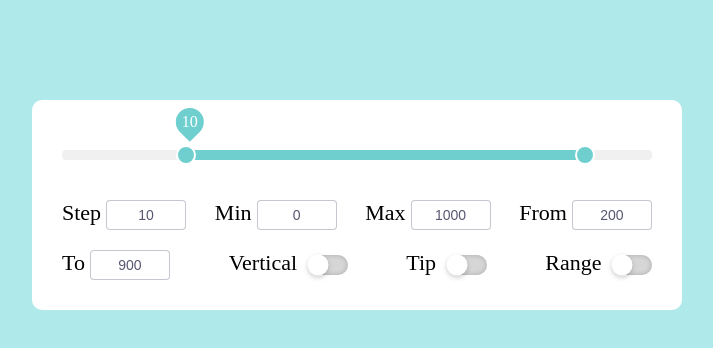
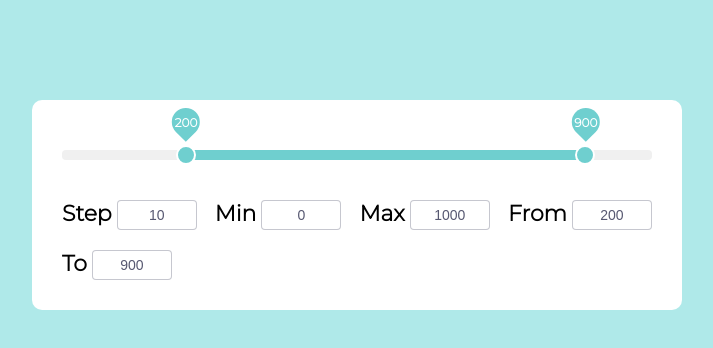
Before and after one commit to FrusE1/Slider, a plain HTML site: page index.html in a window 1280 px wide. Shown: the whole page, without its empty margins (283-996 px from the left). Drawn offline with Linux system fonts and the light colour scheme.

Commit message:
added tip to value and connected font montserrat

```diff
--- a/index.html
+++ b/index.html
@@ -6,6 +6,9 @@
 	<meta http-equiv="X-UA-Compatible" content="IE=edge">
 	<meta name="viewport" content="width=device-width, initial-scale=1.0">
 	<link rel="stylesheet" href="style.css">
+	<link rel="preconnect" href="https://fonts.googleapis.com">
+	<link rel="preconnect" href="https://fonts.gstatic.com" crossorigin>
+	<link href="https://fonts.googleapis.com/css2?family=Montserrat:wght@300&display=swap" rel="stylesheet">
 	<title>Document</title>
 </head>
 
--- a/script.js
+++ b/script.js
@@ -9,7 +9,8 @@ function getTemplateSlider(args) {
       <input type="range" data-type="range" data-slider="minus" min="${min}" max="${max}" value="${from}" step="${step}">
       <input type="range" data-type="range" data-slider="plus" min="${min}" max="${max}" value="${to}" step="${step}">
     </div>
-    <div class="tip-from"><span>10</span></div>
+    <div class="range-slider__tip tip-from tip-active"><span>10</span></div>
+    <div class="range-slider__tip tip-to tip-active"><span>10</span></div>
   </div>
   <div class="slider__panel slider-panel">
     <div class="slider-panel__step slider-panel__elem">
@@ -31,21 +32,6 @@ function getTemplateSlider(args) {
     <div class="slider-panel__interval_max slider-panel__elem">
       <div class="slider-panel__text">To</div>
       <input type="number" data-slider="to" min="${min}" max="${max}" value="${to}">
-    </div>
-    <div class="slider-panel__checkbox slider-panel__elem">
-      <label class="slider-panel__text">Vertical
-        <input type="checkbox"></input>
-      </label>
-    </div>
-    <div class="slider-panel__checkbox slider-panel__elem">
-      <label class="slider-panel__text">Tip
-        <input type="checkbox"></input>
-      </label>
-    </div>
-    <div class="slider-panel__checkbox slider-panel__elem">
-      <label class="slider-panel__text">Range
-        <input type="checkbox"></input>
-      </label>
     </div>
   </div>
   `
@@ -94,6 +80,7 @@ class Slider {
       from: document.querySelector('[data-slider="from"]'),
       to: document.querySelector('[data-slider="to"]'),
       tipFrom: document.querySelector('.tip-from'),
+      tipTo: document.querySelector('.tip-to'),
     }
   }
 
@@ -107,6 +94,7 @@ class Slider {
       indicator: this.setIndicatorValue.bind(this),
       gapMin: this.calcGapIndicatorMin.bind(this),
       gapMax: this.calcGapIndicatorMax.bind(this),
+      tip: this.setTipValue.bind(this),
     }
   }
 
@@ -126,11 +114,14 @@ class Slider {
   }
 
   handleIndicatorPosition() {
-    const { slider, indicatorMin, indicatorMax, from, to } = this.sliderElements;
+    const { slider, indicatorMin, indicatorMax, from, to, tipFrom, tipTo } = this.sliderElements;
 
     slider.addEventListener('input', (event) => {
       from.value = this.from = indicatorMin.value;
       to.value = this.to = indicatorMax.value;
+      console.log(this.from);
+      tipFrom.querySelector('span').textContent = from.value;
+      tipTo.querySelector('span').textContent = to.value;
       if (event.target.dataset.slider === "minus") {
         this.calcGapIndicatorMin.bind(this)();
       }
@@ -153,11 +144,12 @@ class Slider {
   }
 
   calcIndicatorPosition() {
-    const { indicatorBody, indicatorMin, indicatorMax, tipFrom } = this.sliderElements;
+    const { indicatorBody, indicatorMin, indicatorMax, tipFrom, tipTo } = this.sliderElements;
 
     indicatorBody.style.left = `${((indicatorMin.value - this.min) / (this.max - this.min)) * 100}%`;
     indicatorBody.style.right = `${100 - (((indicatorMax.value - this.min) / (this.max - this.min)) * 100)}%`;
-    tipFrom.style.left = `${((indicatorMin.value - this.min) / (this.max - this.min)) * 100}%`;
+    tipFrom.style.left = `${((indicatorMin.value - this.min) / (this.max - this.min)) * 96.8}%`;
+    tipTo.style.left = `${((indicatorMax.value - this.min) / (this.max - this.min)) * 96.8}%`;
   }
 
   defaultValue() {
@@ -182,7 +174,7 @@ class Slider {
   }
 
   setMaxValue() {
-    const { min, max, step } = this.sliderElements;
+    const { min, max } = this.sliderElements;
 
     const difMinAndStep = +min.value + +this.step;
 
@@ -233,6 +225,12 @@ class Slider {
     to.value = Math.round(to.value);
   }
 
+  setTipValue() {
+    const { indicatorMin, indicatorMax, tipFrom, tipTo } = this.sliderElements;
+    tipFrom.querySelector('span').textContent = indicatorMin.value;
+    tipTo.querySelector('span').textContent = indicatorMax.value;
+  }
+
   calcGapIndicatorMin() {
     const { min, max, indicatorMin, indicatorMax, from, step } = this.sliderElements;
 
--- a/style.css
+++ b/style.css
@@ -18,6 +18,8 @@
 
 body {
   background-color: #afe9e9;
+  font-family: 'Montserrat', sans-serif;
+  font-weight: 700;
 }
 
 /* Контейнер слайдера */
@@ -36,7 +38,8 @@ body {
   position: relative;
 }
 
-.tip-from {
+.range-slider__tip {
+  display: none;
   position: absolute;
   bottom: calc(var(--height-toggle-slider) * 1.2);
   width: calc(var(--height-toggle-slider)* 1.4);
@@ -44,7 +47,12 @@ body {
   transform: translateX(-15%);
 }
 
-.tip-from::before {
+.range-slider__tip.tip-active {
+  display: block;
+}
+
+.tip-from::before,
+.tip-to::before {
   position: absolute;
   content: '';
   width: calc(var(--height-toggle-slider)* 1.4);
@@ -54,14 +62,14 @@ body {
   transform: rotate(45deg);
 }
 
-.tip-from span {
+.range-slider__tip span {
   position: absolute;
   top: 50%;
   left: 50%;
   transform: translate(-50%, -50%);
   color: #fff;
-  z-index: 1000;
-  /* transform: rotate(-45deg); */
+  font-size: 12px;
+  z-index: 100;
 }
 
 .range-slider__bar {
```
